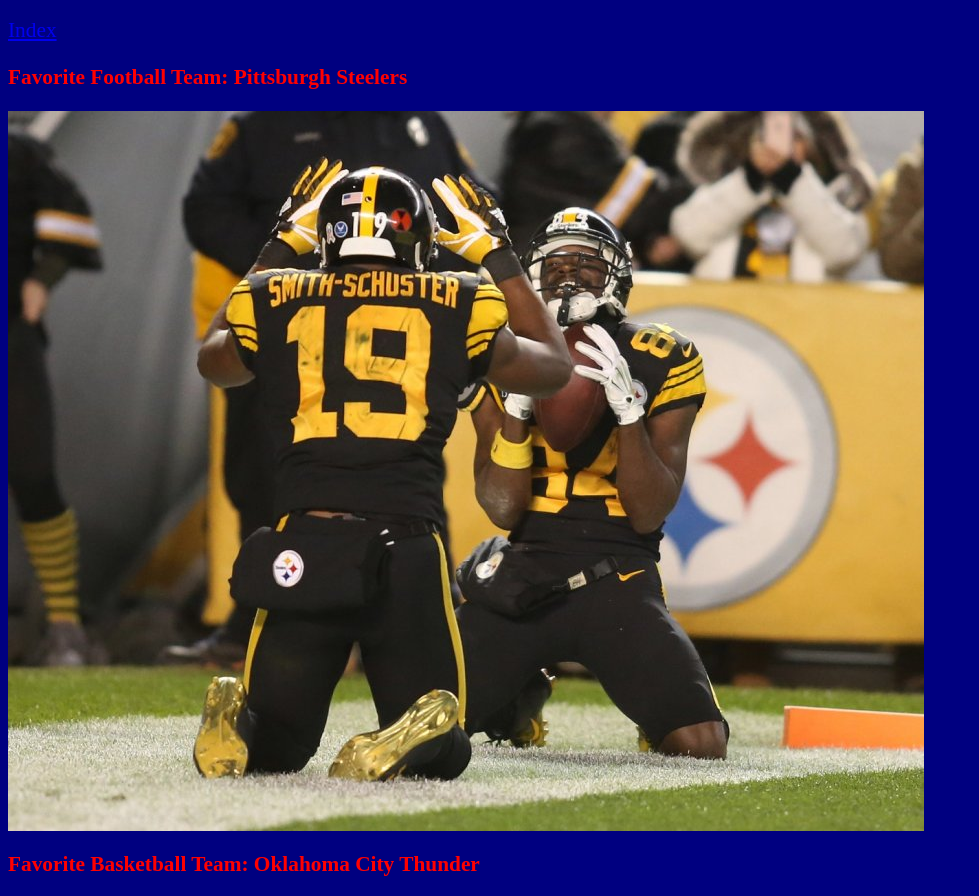
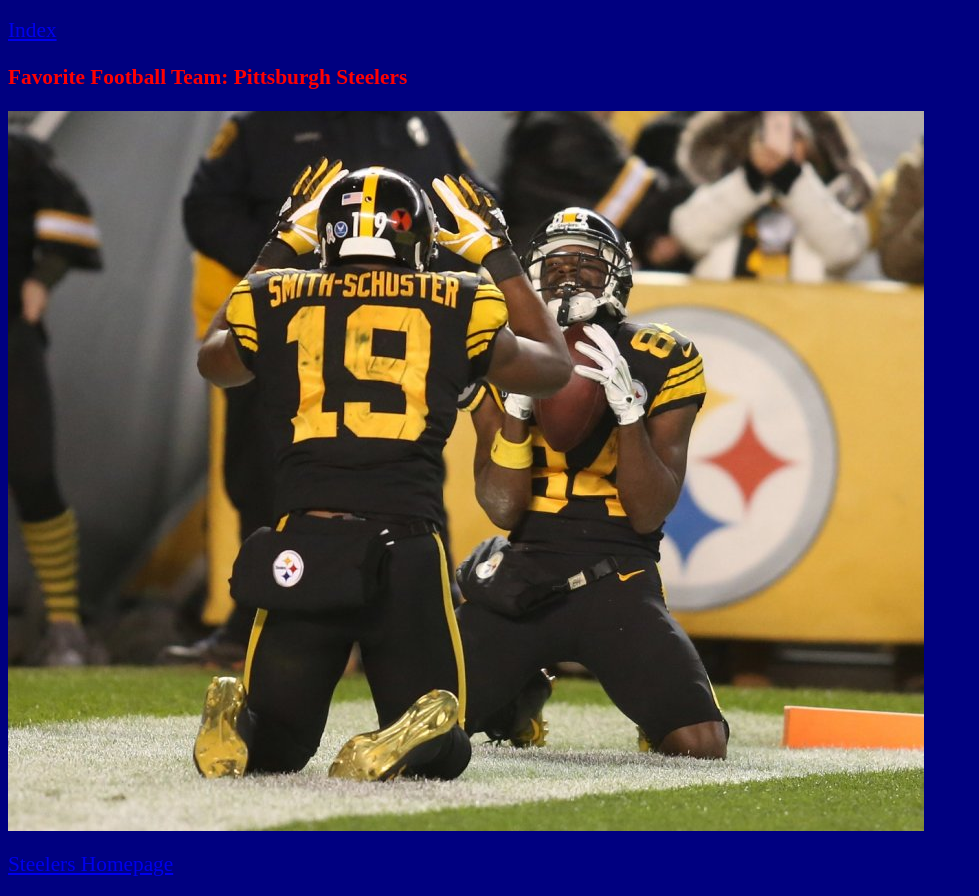
Before and after one commit to LightSkinGawd/Guala, a plain HTML site: page Favorites.html in a window 1280 px wide. Shown: the part 48-944 px from the top of the page, without its empty margins (0-979 px from the left). Drawn offline with Linux system fonts and the light colour scheme.

Commit message:
Update Favorites.html

```diff
--- a/Favorites.html
+++ b/Favorites.html
@@ -4,7 +4,7 @@
 
 <p>Favorite Football Team: Pittsburgh Steelers</p>
 <p><IMG SRC="Steelers.jpg"></p>
-
+<a href="steelers.com"> Steelers Homepage</a>
 <p>Favorite Basketball Team: Oklahoma City Thunder</p>
 <p><IMG SRC="OKCThunder.jpg"></p>
 
```
